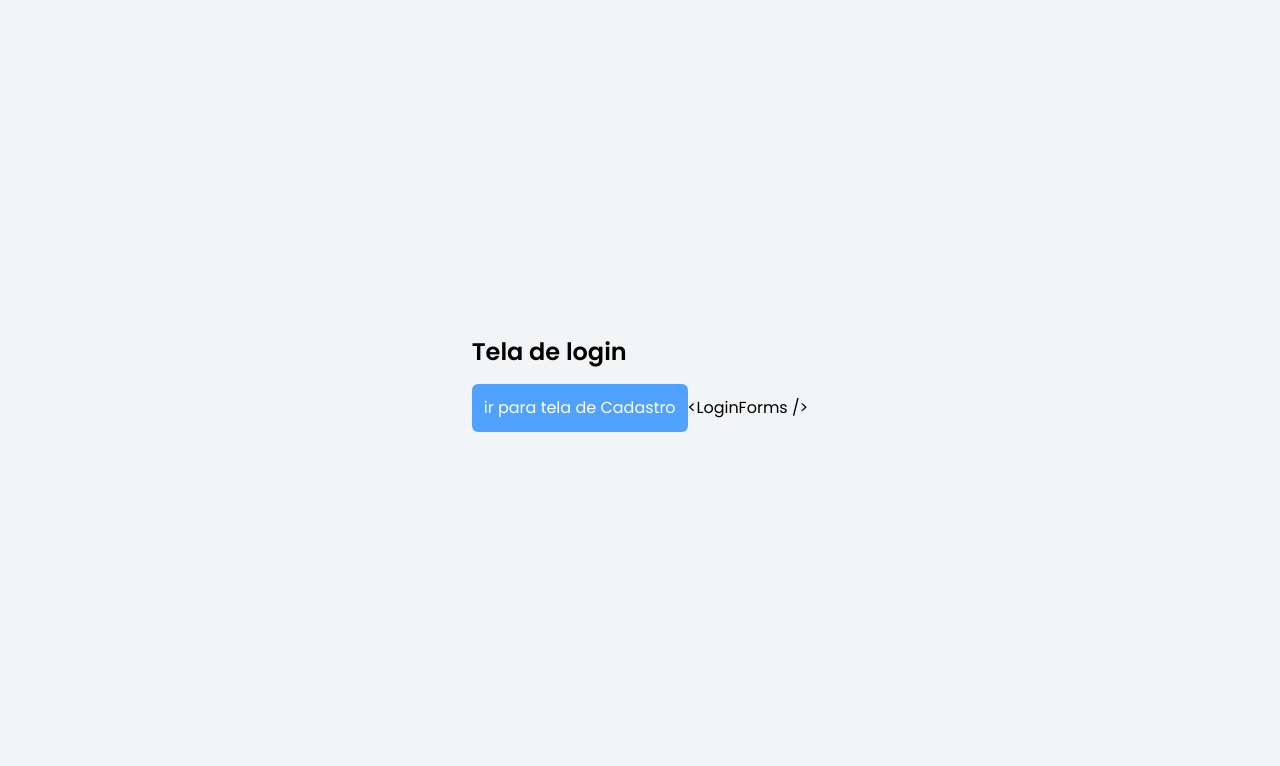
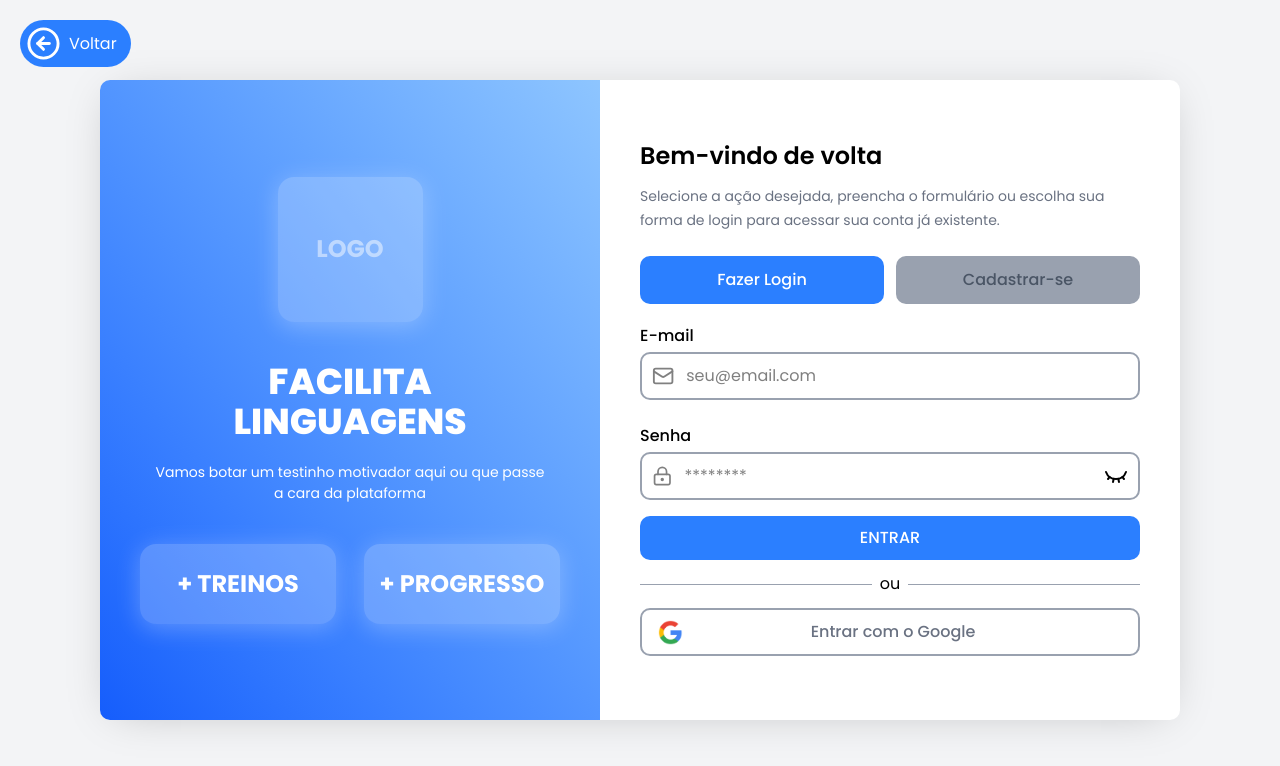
Before and after one commit to luciano-mendesz9/facilita-linguagens-frontend, a Next.js app: page /login in a window 1280 px wide. Shown: the top 766 px of the page. Built offline with nearby package versions, Linux system fonts and the light colour scheme.

Commit message:
Tela de login

```diff
--- a/src/app/globals.css
+++ b/src/app/globals.css
@@ -2,6 +2,7 @@
 
 * {
   font-family: var(--font-poppins), Arial, Helvetica, sans-serif;
+  transition: all .3s;
 }
 
 #nprogress .bar {
--- /dev/null
+++ b/src/app/login/login-forms.tsx
@@ -0,0 +1,30 @@
+'use client';
+import { EyeClosedIcon, EyeIcon, LockKeyholeIcon, MailIcon } from "lucide-react";
+import { useState } from "react";
+
+export default function LoginForms() {
+
+    const [showPass, setShowPass] = useState(false);
+
+    return (
+        <form className="mb-3">
+            <label className="font-medium" htmlFor="email">E-mail</label>
+            <div className="flex items-center gap-3 border-2 border-gray-400 p-2.5 rounded-[10px] mt-1">
+                <MailIcon color="gray"/>
+                <input type="email" name="email" id="email" placeholder="seu@email.com" required
+                className="w-full outline-none"
+                />
+            </div>
+            <br />
+            <label className="font-medium" htmlFor="password">Senha</label>
+            <div className="flex items-center gap-3 border-2 border-gray-400 p-2.5 rounded-[10px] mt-1">
+                <LockKeyholeIcon color="gray"/>
+                <input type={showPass ? 'text' : 'password'} name="password" id="password" placeholder="********" required
+                className="w-full outline-none"
+                />
+                <button type="button" onClick={() => setShowPass(!showPass)} className="cursor-pointer">{showPass ? <EyeIcon/> : <EyeClosedIcon />}</button>
+            </div>
+            <button type="submit" className="bg-blue-500 w-full p-2.5 rounded-[10px] mt-4 text-white font-medium cursor-pointer hover:bg-blue-600">ENTRAR</button>
+        </form>
+    )
+}
--- a/src/app/login/page.tsx
+++ b/src/app/login/page.tsx
@@ -1,28 +1,109 @@
 'use client';
 
 import { useState, useEffect } from 'react';
+import Image from 'next/image';
+import { ArrowLeftCircle } from 'lucide-react';
+
+import { PLATFORM_NAME } from '@/src/constants';
 import { useSearchParams } from 'next/navigation';
+import LoginForms from './login-forms';
+import RegisterForms from './register-forms';
+import Line from '@members-components/line';
+import GoogleLogo from '@assets/google.png';
 
 export default function SignAuth() {
     const searchParams = useSearchParams();
     const [screen, setScreen] = useState<'login' | 'register'>('login');
+    const [headerContent, setHeaderContent] = useState<{ title: string, description: string } | null>(null);
 
     useEffect(() => {
         const register = searchParams.get('register');
         setScreen(register === 'true' ? 'register' : 'login');
     }, [searchParams]);
 
+    useEffect(() => {
+        let header = null;
+
+        if (screen === 'login') {
+            header = {
+                title: 'Bem-vindo de volta',
+                description: 'Selecione a ação desejada, preencha o formulário ou escolha sua forma de login para acessar sua conta já existente.'
+            }
+        } else {
+            header = {
+                title: 'Junte-se a nós!',
+                description: 'Preencha o formulário abaixo para criar sua conta.'
+            }
+        }
+
+        setHeaderContent(header);
+    }, [screen])
+
     return (
-        <div>
-            <h1 className='text-2xl font-semibold'>Tela de {screen}</h1>
+        <div className='bg-white flex shadow-[0_4px_43px_-15px_rgba(0,0,0,0.25)] rounded-[10px] min-h-[96%] md:min-h-[80%] w-[96%] max-w-270'>
 
-            <button
-                onClick={() => setScreen(screen === 'login' ? 'register' : 'login')}
-                className='p-3 bg-blue-400 rounded-md cursor-pointer text-white mt-4 mb-8'
-            >ir para tela de {screen === 'login' ? 'Cadastro' : 'Login'}
-            </button>
+            <a href='/' className='fixed top-5 left-5 bg-blue-500 p-1.5 pr-3.5 rounded-[50px] flex items-center gap-2 text-white cursor-pointer hover:bg-blue-600'>
+                <ArrowLeftCircle size={35} color='white' />
+                Voltar
+            </a>
 
-            {screen === 'login' ? '<LoginForms />' : '<RegisterForms />'}
+            <div className='flex-1 justify-center flex-col items-center bg-linear-to-tr from-blue-600 to-blue-300 rounded-tl-[10px] rounded-bl-[10px] hidden md:flex'>
+                <div className='w-36.25 h-36.25 bg-[#ffffff38]  rounded-2xl shadow-[0_4px_23px_1px_rgba(255,255,255,0.25)] flex justify-center items-center'>
+                    <span className='text-[#ffffff7b] text-2xl'><strong>LOGO</strong></span>
+                </div>
+
+                <h1 className='text-center font-extrabold text-white text-4xl mt-10'>{PLATFORM_NAME.split(' ')[0].toUpperCase()} <br /> {PLATFORM_NAME.split(' ')[1].toUpperCase()}</h1>
+                <span className='text-white text-center mt-5 text-[14px]'>Vamos botar um testinho motivador aqui ou que passe<br />a cara da plataforma</span>
+
+                <div className='flex items-center gap-7 w-full pr-10 pl-10 mt-10 h-20'>
+                    <div className='w-full h-full bg-[#ffffff38]  rounded-2xl shadow-[0_4px_23px_1px_rgba(255,255,255,0.25)] flex justify-center items-center'>
+                        <span className='text-white text-2xl'><strong>+ TREINOS</strong></span>
+                    </div>
+                    <div className='w-full h-full bg-[#ffffff38]  rounded-2xl shadow-[0_4px_23px_1px_rgba(255,255,255,0.25)] flex justify-center items-center'>
+                        <span className='text-white text-2xl'><strong>+ PROGRESSO</strong></span>
+                    </div>
+                </div>
+            </div>
+            <div className='flex-1 overflow-y-auto p-5 md:pl-10 md:pr-10'>
+                <h2 className='text-2xl font-semibold mt-10 mb-3'>{headerContent?.title}</h2>
+                <span className='text-[14px] text-gray-500'>{headerContent?.description}</span> <br /><br />
+
+                <div className='w-full flex items-center gap-3 mb-5'>
+                    <button
+                        onClick={() => setScreen('login')}
+                        className={`w-full p-3 rounded-[10px] ${screen === 'login' ? 'bg-blue-500 text-white' : 'bg-gray-400 text-gray-600'} cursor-pointer font-medium hover:opacity-80`}
+                    >
+                        Fazer Login
+                    </button>
+                    <button
+                        onClick={() => setScreen('register')}
+                        className={`w-full p-3 rounded-[10px] ${screen === 'register' ? 'bg-blue-500 text-white' : 'bg-gray-400 text-gray-600'} cursor-pointer font-medium hover:opacity-80`}
+                    >
+                        Cadastrar-se
+                    </button>
+                </div>
+
+                {screen === 'login' ? <LoginForms /> : <RegisterForms />}
+
+                <div className='flex items-center gap-2'>
+                    <Line />
+                    <span>ou</span>
+                    <Line />
+                </div>
+
+                <button
+                    onClick={() => alert('Recurso indisponível!')}
+                    className='border-2 border-gray-400 rounded-[10px] w-full p-2.5 pl-4 text-gray-500 font-medium mt-3 hover:bg-gray-100 cursor-pointer'>
+                        <Image
+                        className='absolute'
+                            src={GoogleLogo}
+                            height={25}
+                            alt='Logotipo Google'
+                        />
+                    Entrar com o Google
+                </button>
+            </div>
+
         </div>
     );
 }
--- /dev/null
+++ b/src/app/login/register-forms.tsx
@@ -0,0 +1,5 @@
+export default function RegisterForms() {
+    return (
+        <div>Registro</div>
+    )
+}
--- /dev/null
+++ b/src/components/members/line/index.tsx
@@ -0,0 +1,3 @@
+export default function Line(){
+    return <div className="bg-gray-400 h-px w-full"></div>
+}
--- a/src/constants/index.ts
+++ b/src/constants/index.ts
@@ -1,3 +1,3 @@
-export const PLATFORM_NAME = "Facilita Liguagens";
+export const PLATFORM_NAME = "Facilita Linguagens";
 
 export const URL_API = 'http://localhost:30001';
```
Also changed, not shown: src/assets/google.png (added).
